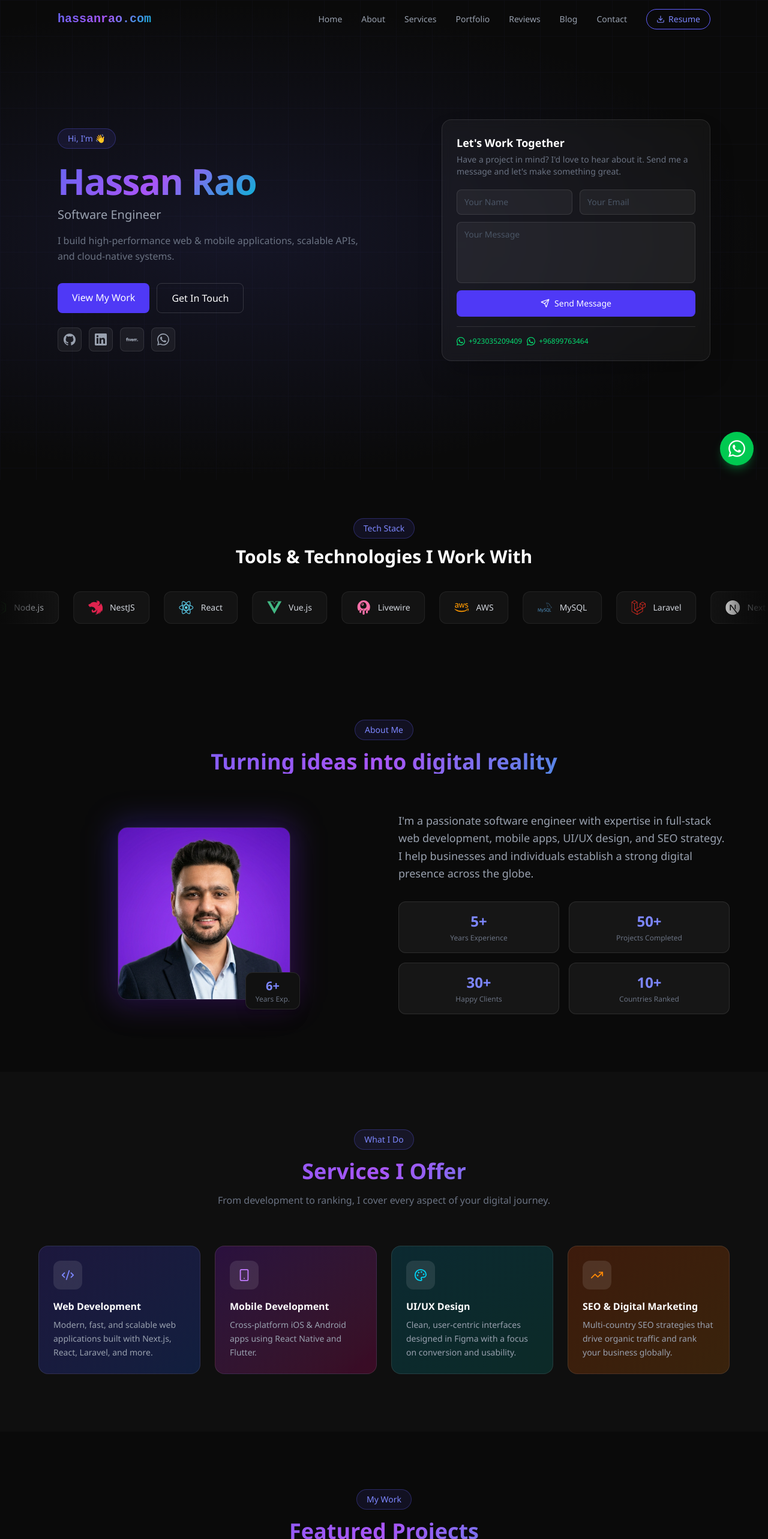
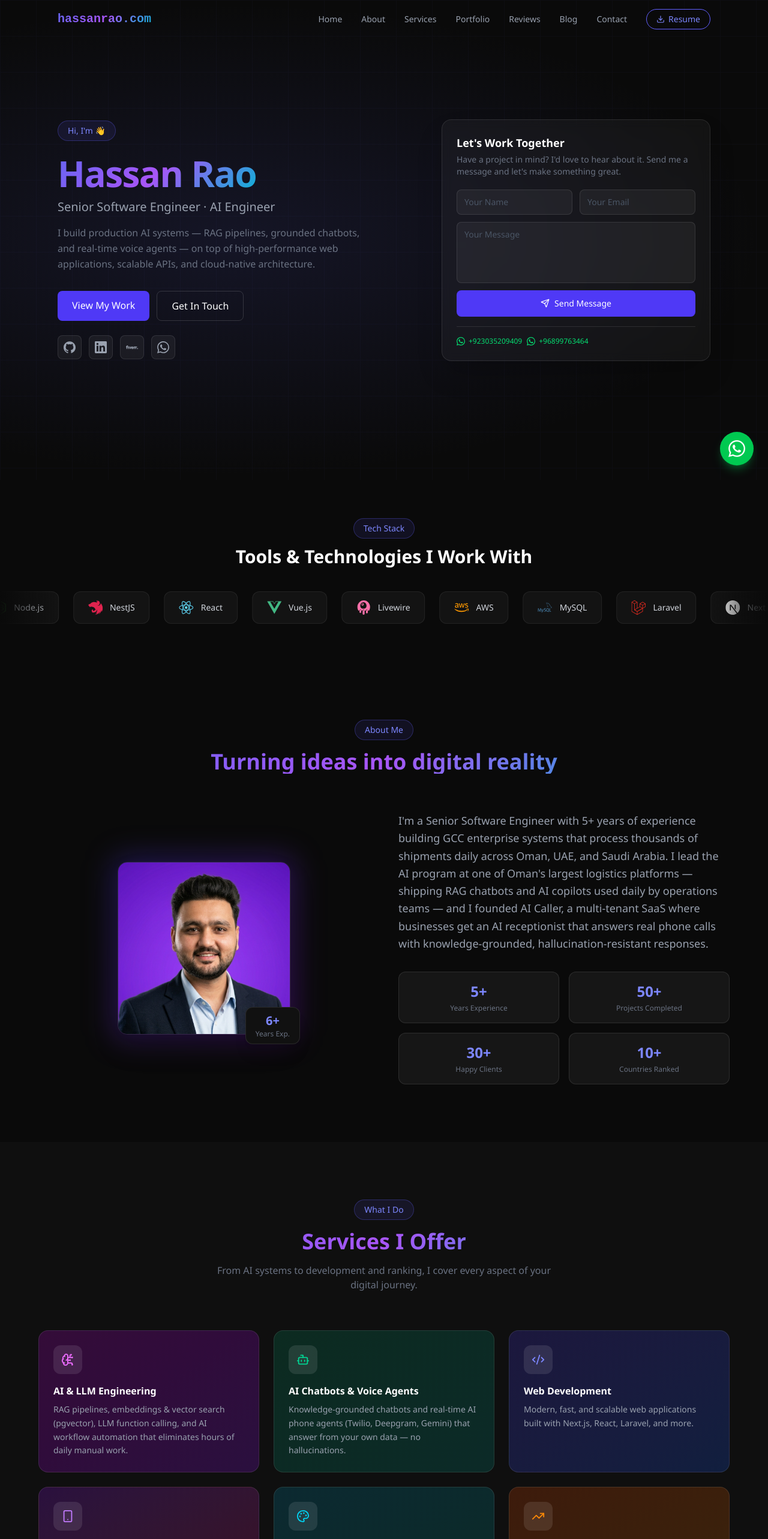
Before and after one commit to hassanjrao/personal-portfolio, a Next.js app: page / in a window 1280 px wide. Shown: the top 2566 px of the page at 60% size. Built offline with nearby package versions, Linux system fonts and the light colour scheme.

Commit message:
ai caller blog

```diff
--- a/messages/en.json
+++ b/messages/en.json
@@ -12,15 +12,15 @@
   "hero": {
     "greeting": "Hi, I'm",
     "name": "Hassan Rao",
-    "title": "Software Engineer",
-    "subtitle": "I build high-performance web & mobile applications, scalable APIs, and cloud-native systems.",
+    "title": "Senior Software Engineer · AI Engineer",
+    "subtitle": "I build production AI systems — RAG pipelines, grounded chatbots, and real-time voice agents — on top of high-performance web applications, scalable APIs, and cloud-native architecture.",
     "cta_work": "View My Work",
     "cta_contact": "Get In Touch"
   },
   "about": {
     "badge": "About Me",
     "heading": "Turning ideas into digital reality",
-    "body": "I'm a passionate software engineer with expertise in full-stack web development, mobile apps, UI/UX design, and SEO strategy. I help businesses and individuals establish a strong digital presence across the globe.",
+    "body": "I'm a Senior Software Engineer with 5+ years of experience building GCC enterprise systems that process thousands of shipments daily across Oman, UAE, and Saudi Arabia. I lead the AI program at one of Oman's largest logistics platforms — shipping RAG chatbots and AI copilots used daily by operations teams — and I founded AI Caller, a multi-tenant SaaS where businesses get an AI receptionist that answers real phone calls with knowledge-grounded, hallucination-resistant responses.",
     "years_exp": "Years Experience",
     "projects": "Projects Completed",
     "clients": "Happy Clients",
@@ -29,8 +29,16 @@
   "services": {
     "badge": "What I Do",
     "heading": "Services I Offer",
-    "subheading": "From development to ranking, I cover every aspect of your digital journey.",
+    "subheading": "From AI systems to development and ranking, I cover every aspect of your digital journey.",
     "items": [
+      {
+        "title": "AI & LLM Engineering",
+        "description": "RAG pipelines, embeddings & vector search (pgvector), LLM function calling, and AI workflow automation that eliminates hours of daily manual work."
+      },
+      {
+        "title": "AI Chatbots & Voice Agents",
+        "description": "Knowledge-grounded chatbots and real-time AI phone agents (Twilio, Deepgram, Gemini) that answer from your own data — no hallucinations."
+      },
       {
         "title": "Web Development",
         "description": "Modern, fast, and scalable web applications built with Next.js, React, Laravel, and more."
--- a/src/app/layout.tsx
+++ b/src/app/layout.tsx
@@ -49,9 +49,9 @@ const structuredData = {
       alternateName: "Hassan Javaid Rao",
       url: "https://hassanrao.com",
       email: "hassanjrao@gmail.com",
-      jobTitle: "Senior Software Engineer",
+      jobTitle: "Senior Software Engineer & AI Engineer",
       description:
-        "Senior Full Stack Software Engineer based in Muscat, Oman with 4+ years of GCC enterprise experience. Specialises in Laravel, Next.js, React, Node.js, NestJS, AWS, and multi-tenant SaaS platforms.",
+        "AI-focused Senior Software Engineer with 5+ years of experience, including 4+ years of GCC enterprise work. Specialises in applied LLM engineering — RAG pipelines, grounded chatbots, and real-time AI voice agents — alongside Laravel, Next.js, React, Node.js, AWS, and multi-tenant SaaS platforms.",
       image: "https://hassanrao.com/hassan.png",
       sameAs: [
         "https://github.com/hassanjrao",
@@ -83,6 +83,14 @@ const structuredData = {
         "REST API Design",
         "OAuth 2.0",
         "Google Gemini AI",
+        "RAG Pipelines",
+        "LLM Engineering",
+        "AI Voice Agents",
+        "AI Chatbots",
+        "Python",
+        "FastAPI",
+        "PostgreSQL",
+        "pgvector",
       ],
     },
     {
@@ -95,6 +103,8 @@ const structuredData = {
       provider: { "@id": "https://hassanrao.com/#person" },
       areaServed: ["Oman", "UAE", "Saudi Arabia", "United Kingdom", "United States"],
       serviceType: [
+        "AI & LLM Engineering",
+        "AI Chatbot & Voice Agent Development",
         "Web Application Development",
         "REST API Development",
         "SaaS Platform Development",
--- a/src/components/Services.tsx
+++ b/src/components/Services.tsx
@@ -4,16 +4,20 @@ import { useTranslations } from "next-intl";
 import { motion } from "framer-motion";
 import { useInView } from "framer-motion";
 import { useRef } from "react";
-import { Code2, Smartphone, Palette, TrendingUp } from "lucide-react";
+import { BrainCircuit, Bot, Code2, Smartphone, Palette, TrendingUp } from "lucide-react";
 
-const icons = [Code2, Smartphone, Palette, TrendingUp];
+const icons = [BrainCircuit, Bot, Code2, Smartphone, Palette, TrendingUp];
 const gradients = [
+  "from-fuchsia-600/20 to-purple-600/20",
+  "from-emerald-600/20 to-teal-600/20",
   "from-indigo-600/20 to-blue-600/20",
   "from-purple-600/20 to-pink-600/20",
   "from-cyan-600/20 to-teal-600/20",
   "from-orange-600/20 to-amber-600/20",
 ];
 const iconColors = [
+  "text-fuchsia-400",
+  "text-emerald-400",
   "text-indigo-400",
   "text-purple-400",
   "text-cyan-400",
@@ -25,7 +29,7 @@ export default function Services() {
   const ref = useRef(null);
   const isInView = useInView(ref, { once: true, margin: "-100px" });
 
-  const items = [0, 1, 2, 3].map((i) => ({
+  const items = [0, 1, 2, 3, 4, 5].map((i) => ({
     title: t(`items.${i}.title`),
     description: t(`items.${i}.description`),
   }));
@@ -43,7 +47,7 @@ export default function Services() {
           <p className="text-gray-500 max-w-xl mx-auto">{t("subheading")}</p>
         </div>
 
-        <div ref={ref} className="grid sm:grid-cols-2 lg:grid-cols-4 gap-6">
+        <div ref={ref} className="grid sm:grid-cols-2 lg:grid-cols-3 gap-6">
           {items.map((item, i) => {
             const Icon = icons[i];
             return (
```
